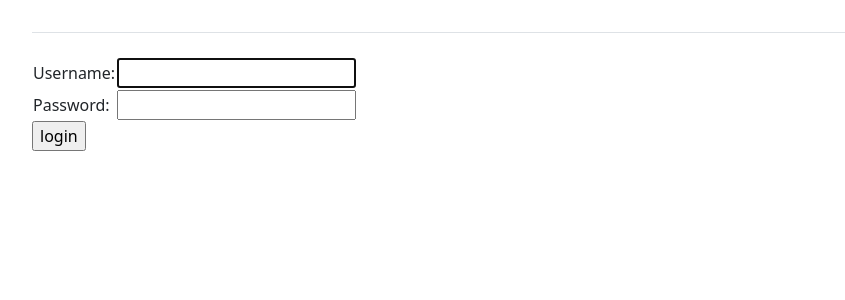
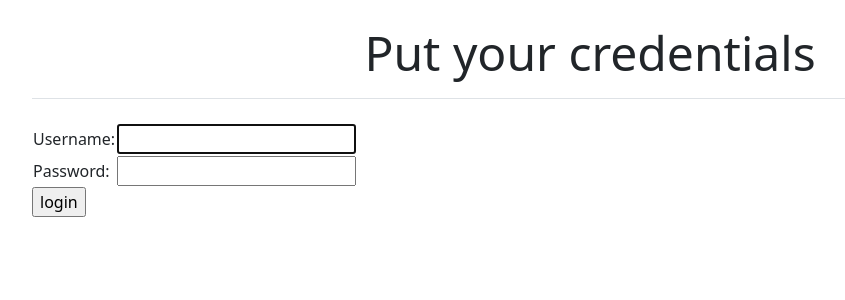
Before and after one commit to filutekartur/Advent_Calendar, a Django app: page /accounts/login/ in a window 1280 px wide. Shown: the part 56-356 px from the top of the page, without its empty margins (50-895 px from the left). Run offline with Django 5.2, Linux system fonts and the light colour scheme; some libraries are stand-ins or nearby versions.

Commit message:
header added to login page

```diff
--- a/accounts/templates/registration/login.html
+++ b/accounts/templates/registration/login.html
@@ -1,4 +1,10 @@
 {% extends "advent_calendar/base.html" %}
+
+
+{% block page_header %}
+  <h1 class="display-5 text-center">Put your credentials</h1>
+{% endblock page_header %}
+
 
 {% block content %}
 
```
